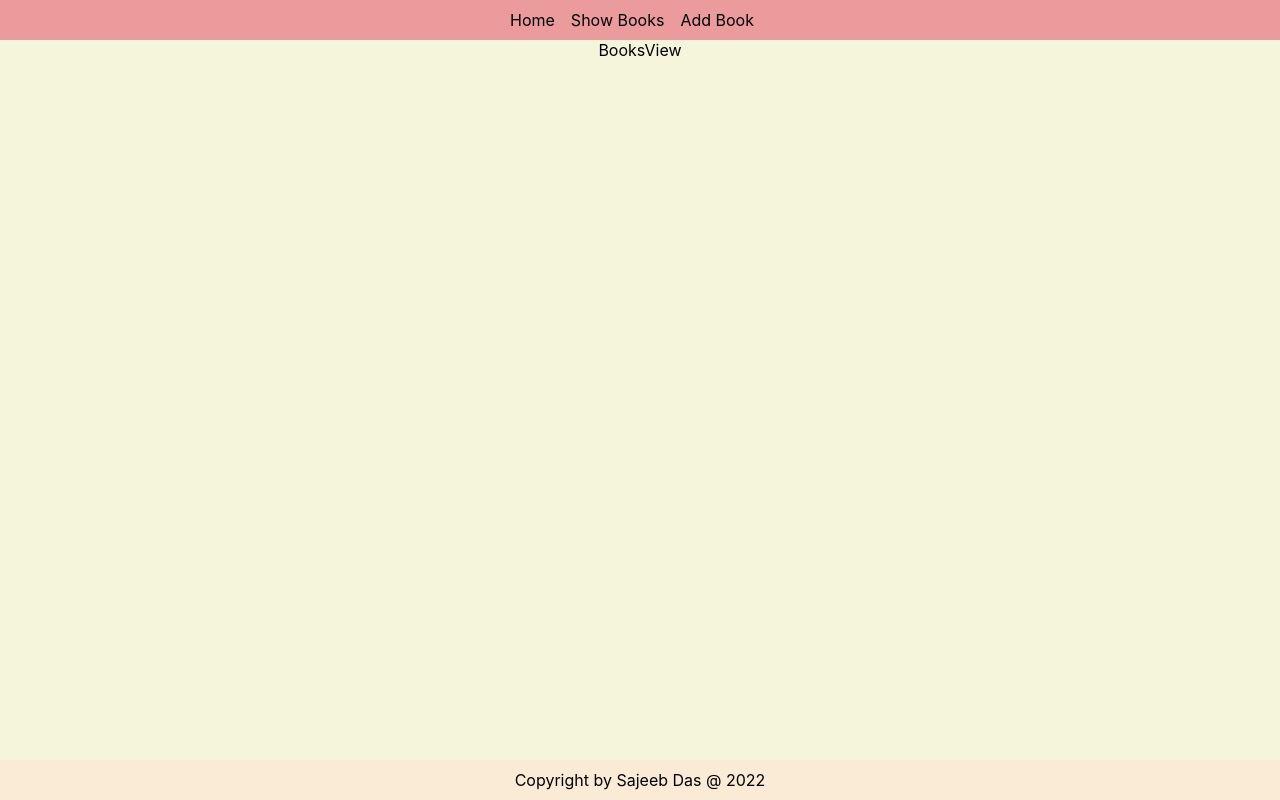
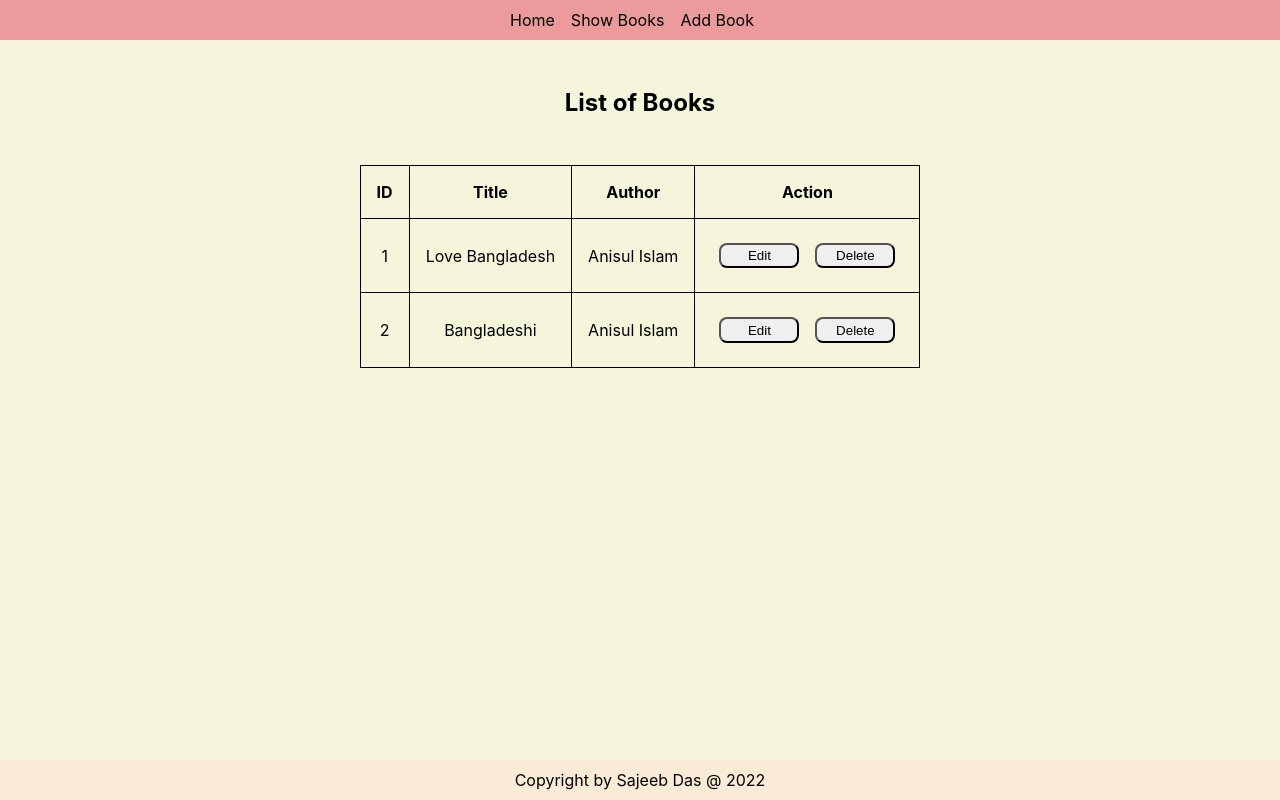
Before and after one commit to sajeeb-me/redux-toolkit-crud-app, a React (Create React App) app: page /show-books in a window 1280 px wide. Built offline with nearby package versions, Linux system fonts and the light colour scheme.

Commit message:
created view books

```diff
--- /dev/null
+++ b/src/app/store.js
@@ -0,0 +1,10 @@
+import { configureStore } from '@reduxjs/toolkit'
+import booksReducer from '../features/books/booksSlice'
+
+const store = configureStore({
+    reducer: {
+        booksReducer: booksReducer,
+    }
+})
+
+export default store;
--- a/src/features/books/BooksView.jsx
+++ b/src/features/books/BooksView.jsx
@@ -1,8 +1,39 @@
-import React from 'react'
+import React from 'react';
+import { useSelector } from 'react-redux';
 
 const BooksView = () => {
+    const books = useSelector((state) => state.booksReducer.books);
+
     return (
-        <div>BooksView</div>
+        <div>
+            <h2>List of Books</h2>
+            <table>
+                <thead>
+                    <tr>
+                        <th>ID</th>
+                        <th>Title</th>
+                        <th>Author</th>
+                        <th>Action</th>
+                    </tr>
+                </thead>
+                <tbody>
+                    {
+                        books && books.map((books) => {
+                            const { id, title, author } = books;
+                            return <tr key={id}>
+                                <td>{id}</td>
+                                <td>{title}</td>
+                                <td>{author}</td>
+                                <td>
+                                    <button>Edit</button>
+                                    <button>Delete</button>
+                                </td>
+                            </tr>
+                        })
+                    }
+                </tbody>
+            </table>
+        </div>
     )
 }
 
--- a/src/index.js
+++ b/src/index.js
@@ -3,11 +3,15 @@
 import './index.css';
 import App from './App';
 import reportWebVitals from './reportWebVitals';
+import { Provider } from 'react-redux';
+import store from './app/store';
 
 const root = ReactDOM.createRoot(document.getElementById('root'));
 root.render(
   <React.StrictMode>
-    <App />
+    <Provider store={store}>
+      <App />
+    </Provider>
   </React.StrictMode>
 );
 
```
